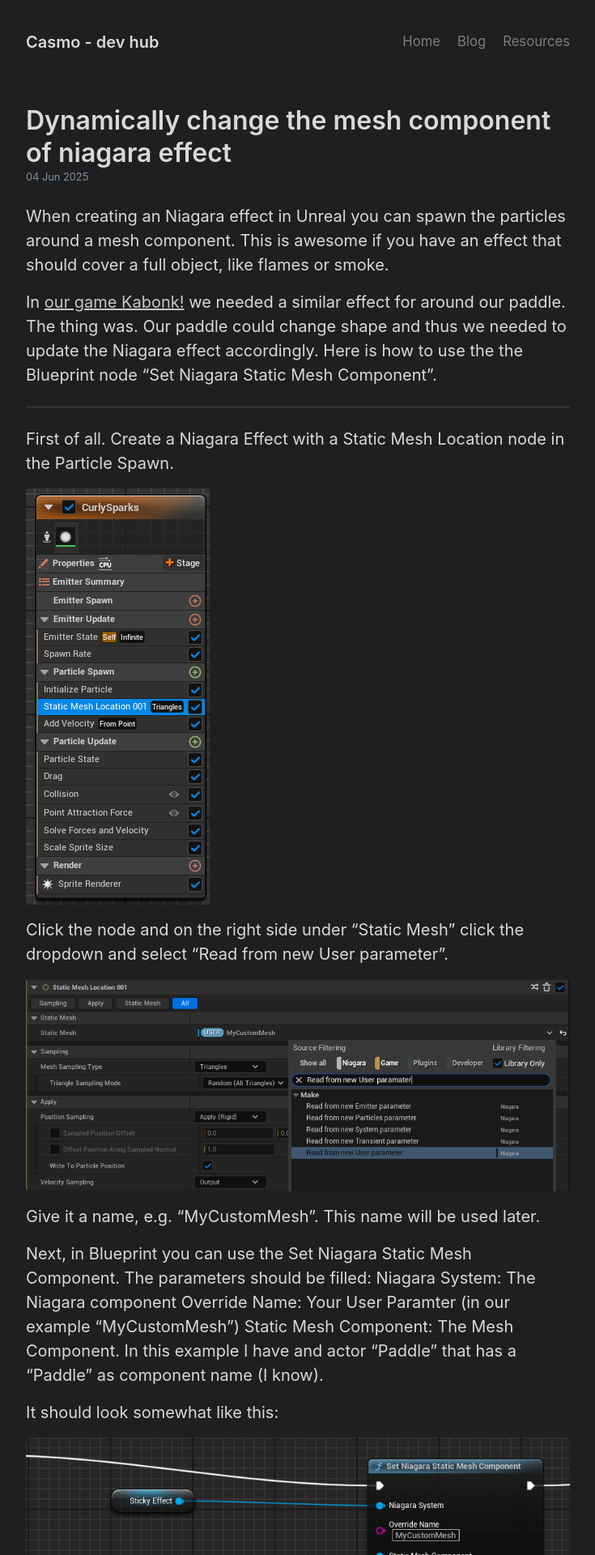
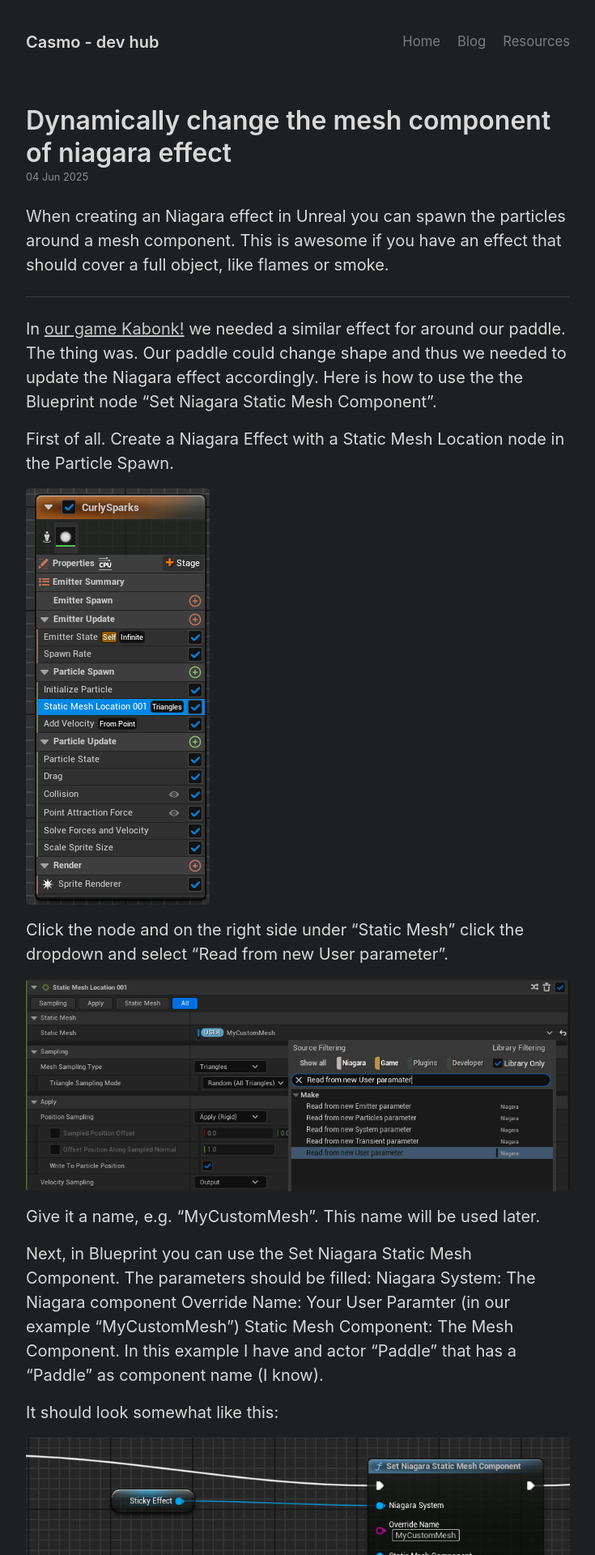
Before and after one commit to Casmo/casmo.github.io, a Jekyll site: the page built from _posts/2025-06-04-dynamically-change-the-mesh-component-of-niagara-effect.md, in a window 1280 px wide. Shown: the top 1920 px of the page at 81% size, without its empty margins (272-1007 px from the left). Built offline with Jekyll 4.4.1, drawn with Linux system fonts in a browser that asks for light colours.

Commit message:
Truncate

```diff
--- a/_posts/2025-06-04-dynamically-change-the-mesh-component-of-niagara-effect.md
+++ b/_posts/2025-06-04-dynamically-change-the-mesh-component-of-niagara-effect.md
@@ -5,10 +5,9 @@ title: Dynamically change the mesh component of niagara effect
 
 When creating an Niagara effect in Unreal you can spawn the particles around a mesh component. This is awesome if you have an effect that should cover a full object, like flames or smoke.
 
-In [our game Kabonk!](https://sparkofchaos.com/games/kabonk!.html) we needed a similar effect for around our paddle. The thing was. Our paddle could change shape and thus we needed to update the Niagara effect accordingly. Here is how to use the the Blueprint node "Set Niagara Static Mesh Component".
-
 -----
 
+In [our game Kabonk!](https://sparkofchaos.com/games/kabonk!.html) we needed a similar effect for around our paddle. The thing was. Our paddle could change shape and thus we needed to update the Niagara effect accordingly. Here is how to use the the Blueprint node "Set Niagara Static Mesh Component".
 
 First of all. Create a Niagara Effect with a Static Mesh Location node in the Particle Spawn.
 
```
